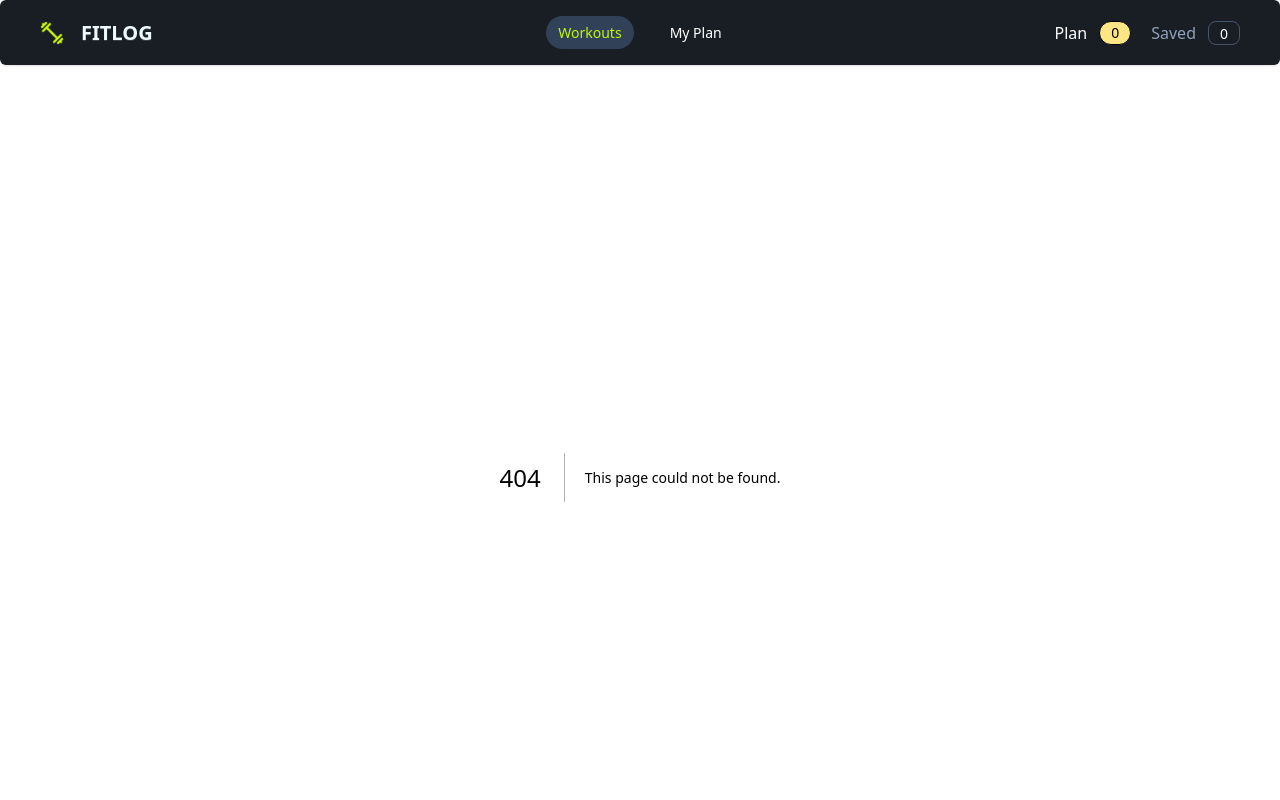
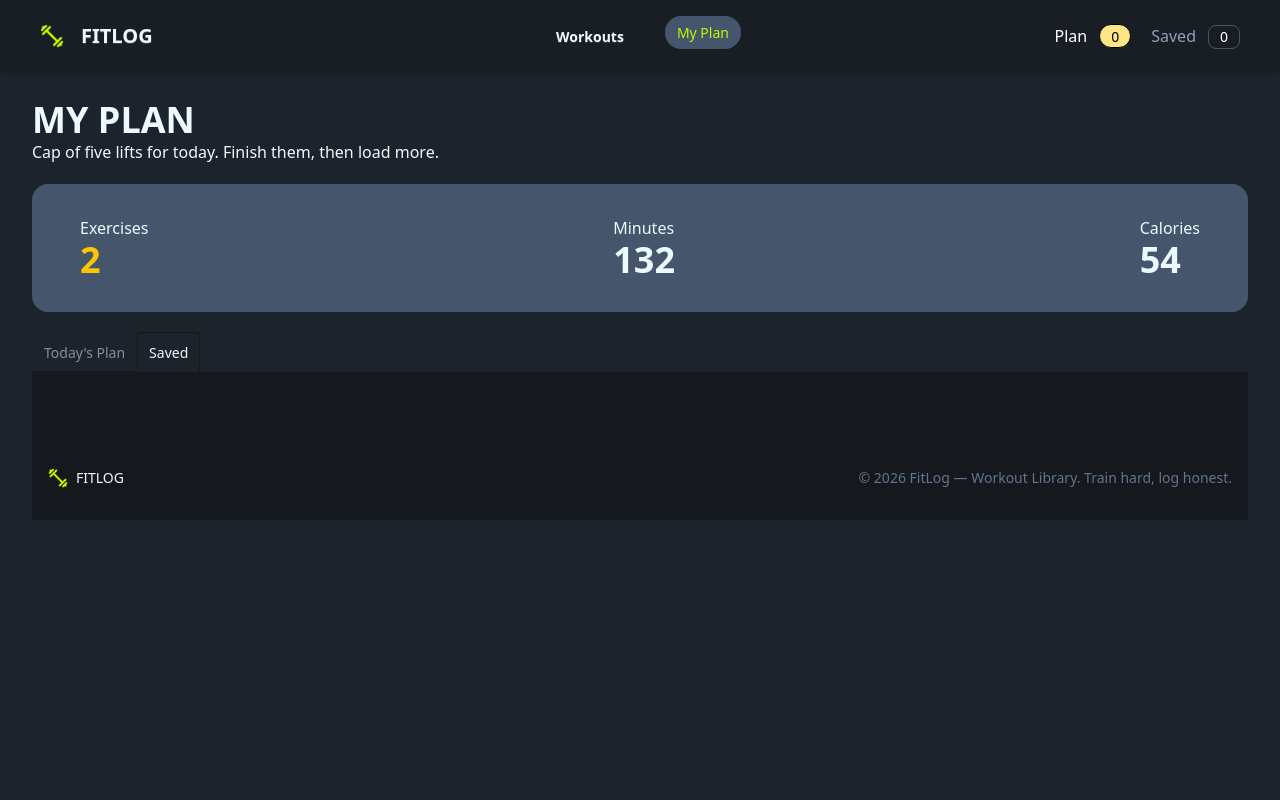
Before and after one commit to arifcstofficial/assign_6, a Next.js app: page /my-plan in a window 1280 px wide. Before the commit this address had no page. Shown: the top 800 px of the page. Built offline with nearby package versions, Linux system fonts and the light colour scheme.

Commit message:
incomplete

```diff
--- a/app/DetailsPage/[id]/page.tsx
+++ b/app/DetailsPage/[id]/page.tsx
@@ -3,6 +3,7 @@ import React from 'react';
 import Image from "next/image";
 import { notFound } from 'next/navigation';
 import { Bookmark, Calendar } from 'lucide-react';
+import AddToTodaysPlanBtn from '@/app/components/addToTodaysPlanBtn';
 
 const GetData = async () => {
     const response = await fetch(
@@ -155,11 +156,23 @@ export default async function Page({
 
                     {/* Buttons */}
                     <div className="flex flex-col gap-3 pb-4 sm:flex-row sm:gap-6">
+                         <div>
+                            const AddToTodaysPlanBtn = () => {
+                            const {addToTodaysPlan}=useTodayPlan();
 
-                        <button className="btn w-full bg-[#C2F800] text-black sm:w-auto">
-                            <Calendar size={20} />
-                            Add to today's plan
-                        </button>
+                                return (
+
+                                    <div>
+                                        <button onClick={()=>addToTodaysPlan(library)}className="btn w-full bg-[#C2F800] text-black sm:w-auto">
+                                    <Calendar size={20} />
+                                    Add to today's plan
+                                </button>
+                                    </div>
+                                );
+                            };
+
+                         </div>
+
 
                         <button className="btn w-full bg-transparent border-slate-600 sm:w-auto">
                             <Bookmark size={20} />
--- /dev/null
+++ b/app/components/addToTodaysPlanBtn.tsx
@@ -0,0 +1,21 @@
+"use client";
+import { Calendar } from 'lucide-react';
+import React from 'react';
+import { useTodayPlan } from '../context/TodaysPlanContext';
+
+
+const AddToTodaysPlanBtn = () => {
+const {addToTodaysPlan}=useTodayPlan();
+
+    return (
+
+        <div>
+            <button className="btn w-full bg-[#C2F800] text-black sm:w-auto">
+        <Calendar size={20} />
+        Add to today's plan
+    </button>
+        </div>
+    );
+};
+
+export default AddToTodaysPlanBtn;
--- /dev/null
+++ b/app/context/TodaysPlanContext.tsx
@@ -0,0 +1,33 @@
+"use client"
+import React, { createContext, useState } from 'react';
+import { LibraryDataType } from '../types/LibraryDataType';
+
+interface TodaysPlanContextType{
+    todaysPlan:LibraryDataType[];
+    addToTodaysPlan:(library:LibraryDataType)=>void;
+}
+
+
+const TodaysPlanContext =createContext<TodaysPlanContextType |undefined>
+            (undefined);
+
+export default function TodaysPlanProvider({children,}:{children:React.ReactNode;}){
+
+    const [todaysPlan,setTodaysPlan]=useState<LibraryDataType[]>([]);
+    const addToTodaysPlan=(library:LibraryDataType)=>{
+        setTodaysPlan((previous)=>[...previous,library]);
+    };
+
+    return(
+        <TodaysPlanContext.Provider value={{todaysPlan,addToTodaysPlan}}>{children}</TodaysPlanContext.Provider>
+    )
+}
+
+export function useTodayPlan(){
+    const context=React.useContext(TodaysPlanContext);
+    if(!context){
+        throw new Error( "useTodaysPlan must be used inside TodaysPlanProvider");
+
+    }
+     return context;
+}
--- /dev/null
+++ b/app/homePage/shared/NavLink.tsx
@@ -0,0 +1,18 @@
+"use client"
+import Link from 'next/link';
+import { usePathname } from 'next/navigation';
+import React from 'react';
+
+interface NavLinkClassProps{
+    href:string;
+    children:React.ReactNode;
+}
+const NavLinkClass = ({href,children}:NavLinkClassProps) => {
+    const pathName = usePathname();
+
+    return (
+        <Link href={href} className={pathName === href?"text-[#C2F800] bg-slate-600 rounded-2xl":"btn btn-ghost"}>{children}</Link>
+    )
+};
+
+export default NavLinkClass;
--- a/app/homePage/shared/Navbar.tsx
+++ b/app/homePage/shared/Navbar.tsx
@@ -1,6 +1,7 @@
 import Image from 'next/image';
 import Link from 'next/link';
 import React from 'react';
+import NavLinkClass from './NavLink';
 
 const Navbar = () => {
     return (
@@ -18,8 +19,8 @@ const Navbar = () => {
                 </div>
                 <div className="navbar-center hidden lg:flex">
                     <ul className="menu menu-horizontal px-1 gap-6">
-                        <li><Link href='/' className="text-[#C2F800] bg-slate-700 rounded-4xl">Workouts</Link></li>
-                        <li><button className='text-white'>My Plan</button></li>
+                        <li><NavLinkClass href='/'>Workouts</NavLinkClass></li>
+                        <li><NavLinkClass href='/my-plan'>My Plan</NavLinkClass></li>
                     </ul>
                 </div>
                 <div className="navbar-end gap-5">
@@ -41,8 +42,8 @@ const Navbar = () => {
 
             <div className="collapse-content lg:hidden z-1">
                 <ul className="menu">
-                        <li><Link href='/' className="text-[#C2F800] bg-slate-700 rounded-4xl">Workouts</Link></li>
-                    <li><button className='text-white'>My Plan</button></li>
+                       <li><NavLinkClass href='/'>Workouts</NavLinkClass></li>
+                        <li><NavLinkClass href='/my-plan'>My Plan</NavLinkClass></li>
                 </ul>
             </div>
         </div>
--- a/app/layout.tsx
+++ b/app/layout.tsx
@@ -3,6 +3,7 @@ import { Geist, Geist_Mono } from "next/font/google";
 import "./globals.css";
 import Navbar from "./homePage/shared/Navbar";
 import Footer from "./homePage/footer";
+import TodaysPlanProvider from "./context/TodaysPlanContext";
 
 const geistSans = Geist({
   variable: "--font-geist-sans",
@@ -29,9 +30,12 @@ export default function RootLayout({ children }: LayoutProps<"/">) {
 
 
       <body className="min-h-full flex flex-col">
-        <Navbar />
+        <TodaysPlanProvider>
+          <Navbar />
         {children}
         <Footer />
+        </TodaysPlanProvider>
+
         </body>
     </html>
   );
--- /dev/null
+++ b/app/my-plan/page.tsx
@@ -0,0 +1,45 @@
+import React from 'react';
+
+const MyPlanPage = () => {
+    return (
+        <div className="container mx-auto px-4 sm:px-6 lg:px-8">
+
+            <div className="my-4">
+                <h1 className='font-bold text-4xl'>MY PLAN</h1>
+                <p>Cap of five lifts for today. Finish them, then load more.</p>
+            </div>
+
+            {/* exercise,calories and minutes */}
+            <div className="flex justify-between my-5 bg-slate-600 px-12 py-8 rounded-2xl">
+                <div>
+                    <h1>Exercises</h1>
+                    <p className="text-yellow-400 font-bold text-4xl">2</p>
+                </div>
+                <div>
+                    <h1>Minutes</h1>
+                    <p className="font-bold text-4xl">132</p>
+                </div>
+                <div>
+                    <h1>Calories</h1>
+                    <p className="font-bold text-4xl">54</p>
+                </div>
+            </div>
+
+            {/* badges and sort-By */}
+            <div>
+                <div>
+                    <div role="tablist" className="tabs tabs-lift">
+                        <a role="tab" className="tab hover:bg-yellow-200 hover:text-black">Today's Plan</a>
+                        <a role="tab" className="tab tab-active hover:bg-yellow-200 hover:text-black">Saved</a>
+                    </div>
+                </div>
+
+                <div>
+
+                </div>
+            </div>
+        </div>
+    );
+};
+
+export default MyPlanPage;
--- a/app/page.tsx
+++ b/app/page.tsx
@@ -1,7 +1,6 @@
 import React from 'react';
 import HeroSection from './homePage/heroSection';
 import TheLibrary from './homePage/shared/TheLibrary';
-import Footer from './homePage/footer';
 
 export default function Home() {
   return (
```
